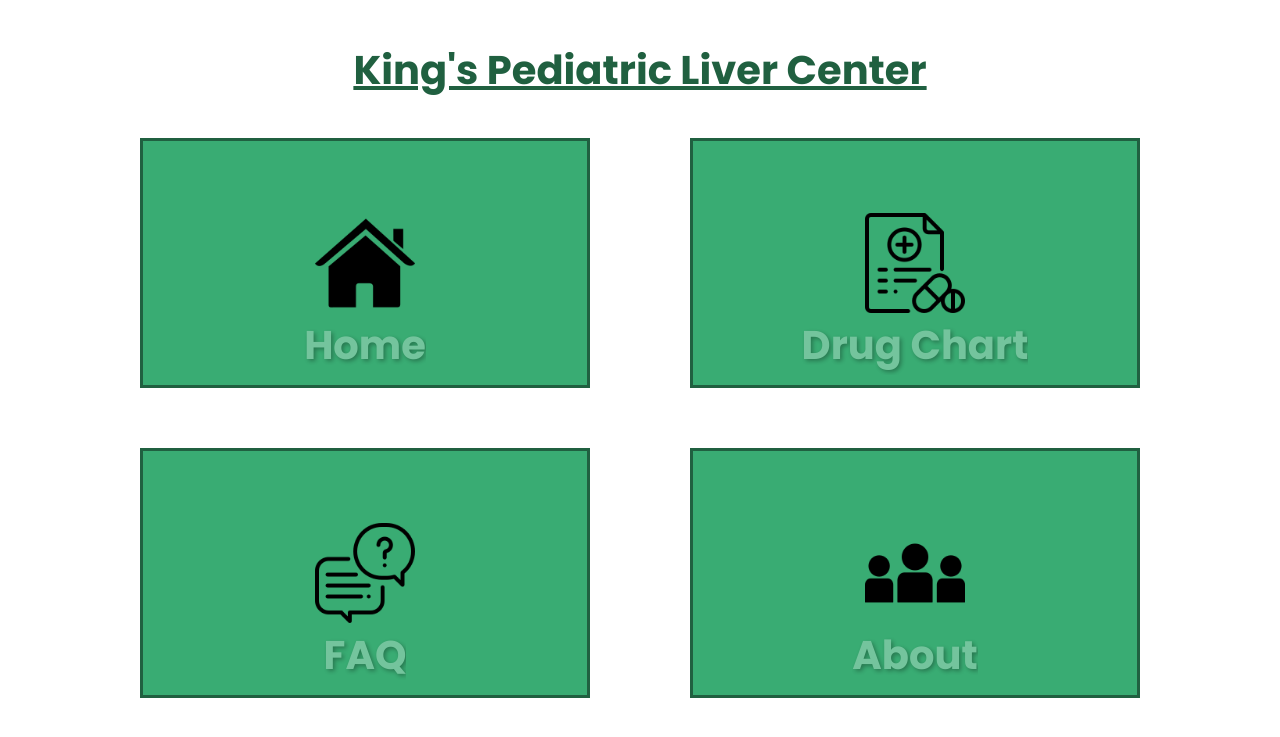
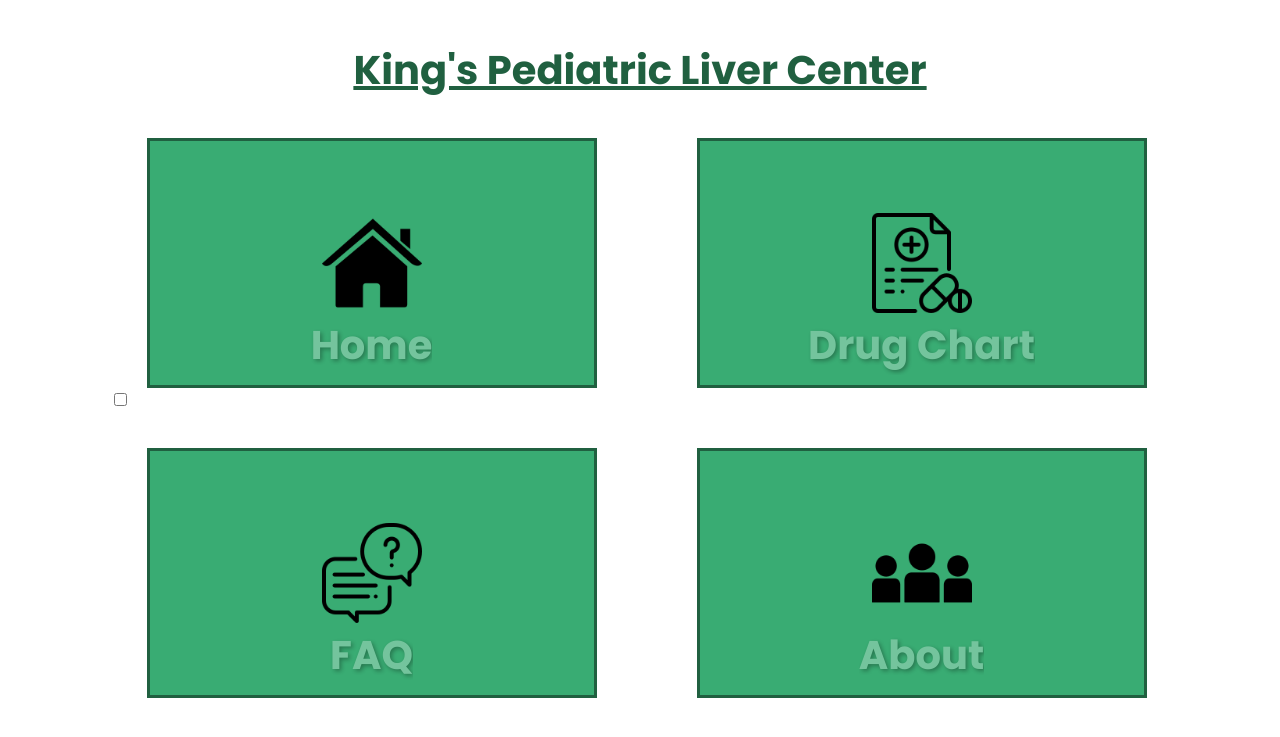
Before and after one commit to oskar8991/KCHosptial-CMS, a Flask app: page / in a window 1280 px wide. Shown: the top 737 px of the page. Run offline with Flask 2, Linux system fonts and the light colour scheme.

Commit message:
add darkMode for splash page

```diff
--- a/templates/splash.html
+++ b/templates/splash.html
@@ -4,10 +4,17 @@
 	<title>Home Page</title>
 	<meta charset="utf-8">
 	<link rel="stylesheet" type="text/css" href="../static/css/splash.css">
+	<script src="https://ajax.googleapis.com/ajax/libs/jquery/3.4.1/jquery.min.js"></script>
 </head>
 
 <body>
 	<h1>King's Pediatric Liver Center</h1>
+	<div class="darkModeContainer"></div>
+		<label>
+			<input type="checkbox" name="darkMode" id="darkMode">
+			<span class="darkModeBtn"></span>
+		</label>
+
 	<div class="container">
 		<div class="card" id="content">
 			<div class="icon">
@@ -23,7 +30,7 @@
 			</div>
 		</div>
 
-		<div class="card">
+		<div class="card" id="content">
 			<div class="icon">
 				<div class="iconText">Drug Chart</div>
 				<img src="../static/resources/icon/drugChart.png">
@@ -37,7 +44,7 @@
 			</div>
 		</div>
 
-		<div class="card">
+		<div class="card" id="content">
 			<div class="icon">
 				<div class="iconText">FAQ</div>
 				<img src="../static/resources/icon/FAQ.png">
@@ -51,7 +58,7 @@
 			</div>
 		</div>
 
-		<div class="card">
+		<div class="card" id="content">
 			<div class="icon">
 				<div class="iconText">About</div>
 				<img src="../static/resources/icon/about.png">
@@ -65,6 +72,7 @@
 			</div>
 		</div>
 	</div>
-	<script type="text/javascript" src="{{url_for('static', filename='/js/splash.js')}}">
+
+	<script type="text/javascript" src="{{url_for('static', filename='/js/darkMode.js')}}"></script>
 </body>
 </html>
```
